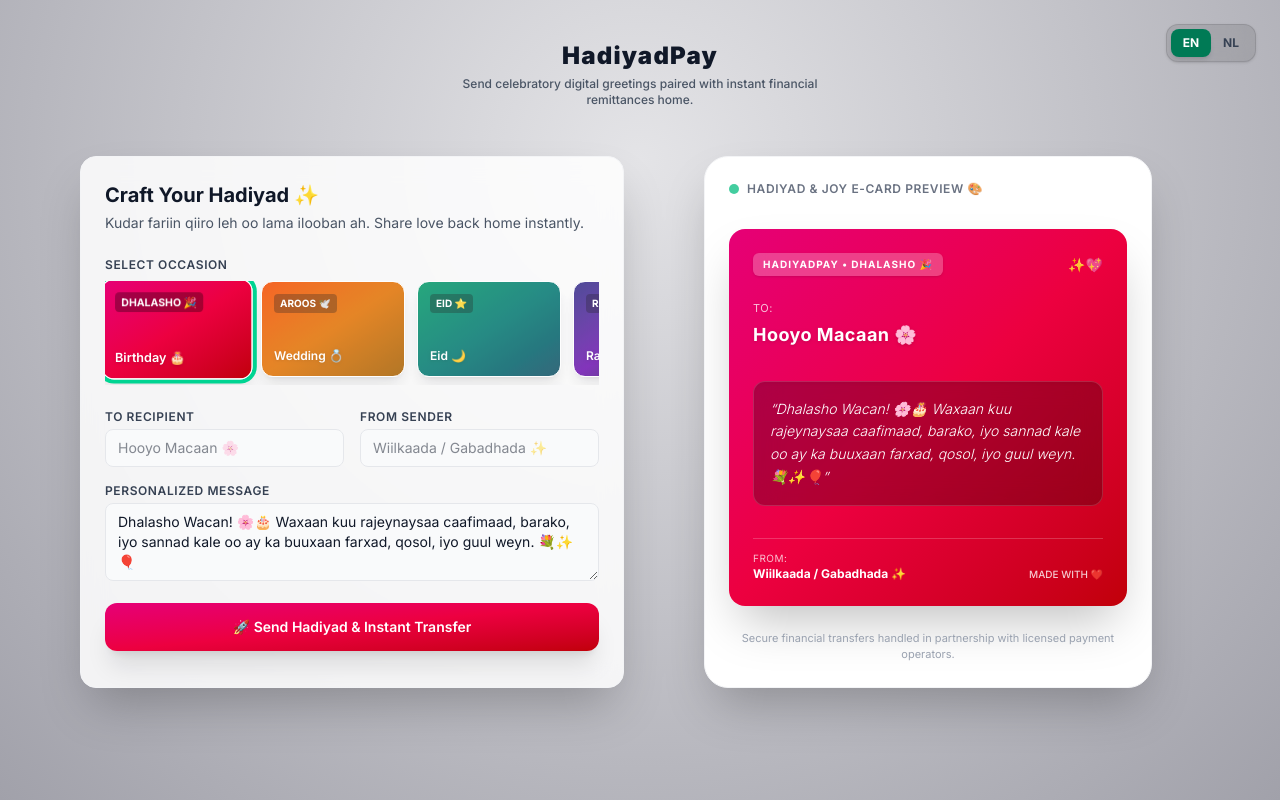
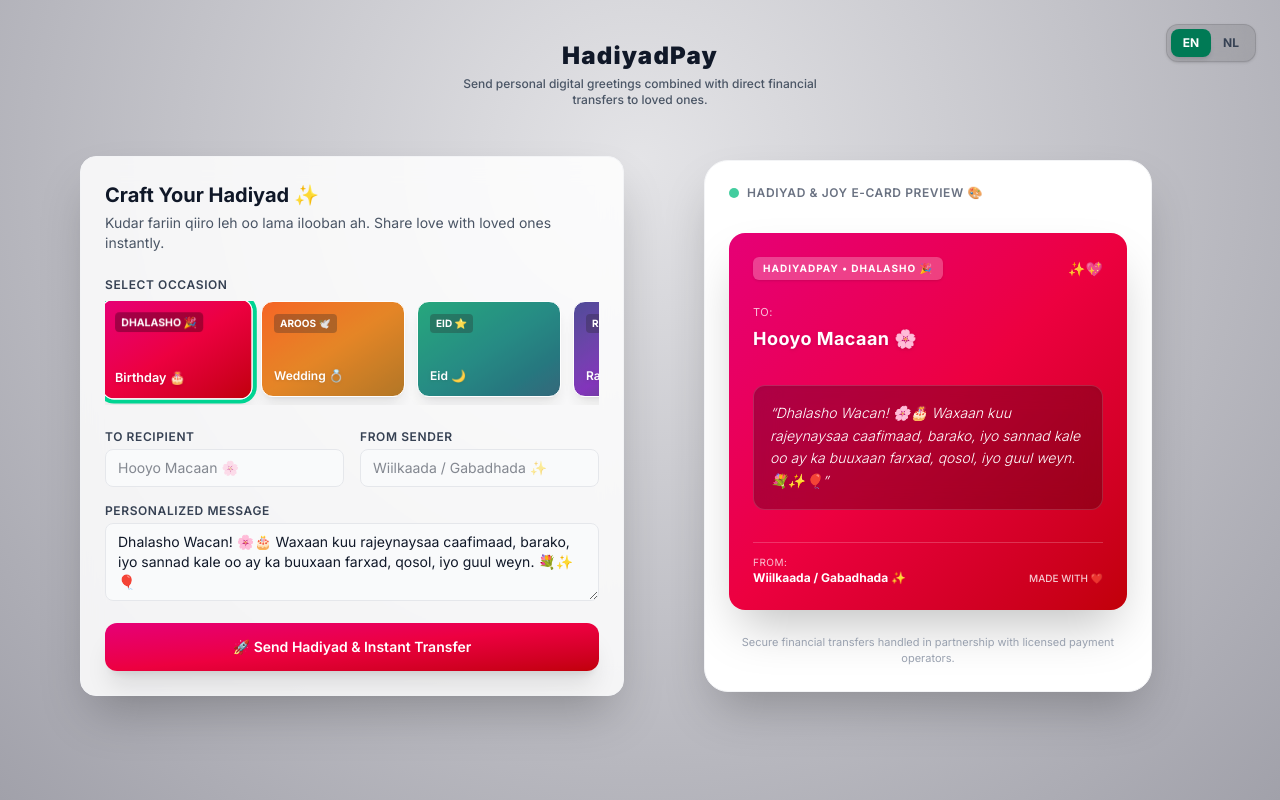
Before and after one commit to hrmadenITFLOWZ/hadiyadpay, a Next.js app: page / in a window 1280 px wide. Built offline with nearby package versions, Linux system fonts and the light colour scheme.

Commit message:
Update subtitles to remove references to home and festive wording

```diff
--- a/src/app/components/CardBuilder.tsx
+++ b/src/app/components/CardBuilder.tsx
@@ -29,7 +29,9 @@ export default function CardBuilder({ currentLanguage }: CardBuilderProps) {
             {currentLanguage === 'nl' ? 'Ontwerp je Hadiyad ✨' : 'Craft Your Hadiyad ✨'}
           </h2>
           <p className="text-sm text-gray-600">
-            Kudar fariin qiiro leh oo lama ilooban ah. Share love back home instantly.
+            {currentLanguage === 'nl'
+              ? 'Kudar fariin qiiro leh oo lama ilooban ah. Deel direct liefde met dierbaren.'
+              : 'Kudar fariin qiiro leh oo lama ilooban ah. Share love with loved ones instantly.'}
           </p>
         </div>
 
--- a/src/app/page.tsx
+++ b/src/app/page.tsx
@@ -9,8 +9,8 @@ export default function Home() {
   const [currentLanguage, setCurrentLanguage] = useState<Language>('en');
 
   const subtitles = {
-    en: 'Send celebratory digital greetings paired with instant financial remittances home.',
-    nl: 'Verstuur feestelijke digitale groeten gecombineerd met directe financiële overmakingen naar huis.',
+    en: 'Send personal digital greetings combined with direct financial transfers to loved ones.',
+    nl: 'Verstuur persoonlijke digitale groeten gecombineerd met directe financiële overmakingen naar dierbaren.',
   };
 
   return (
```
